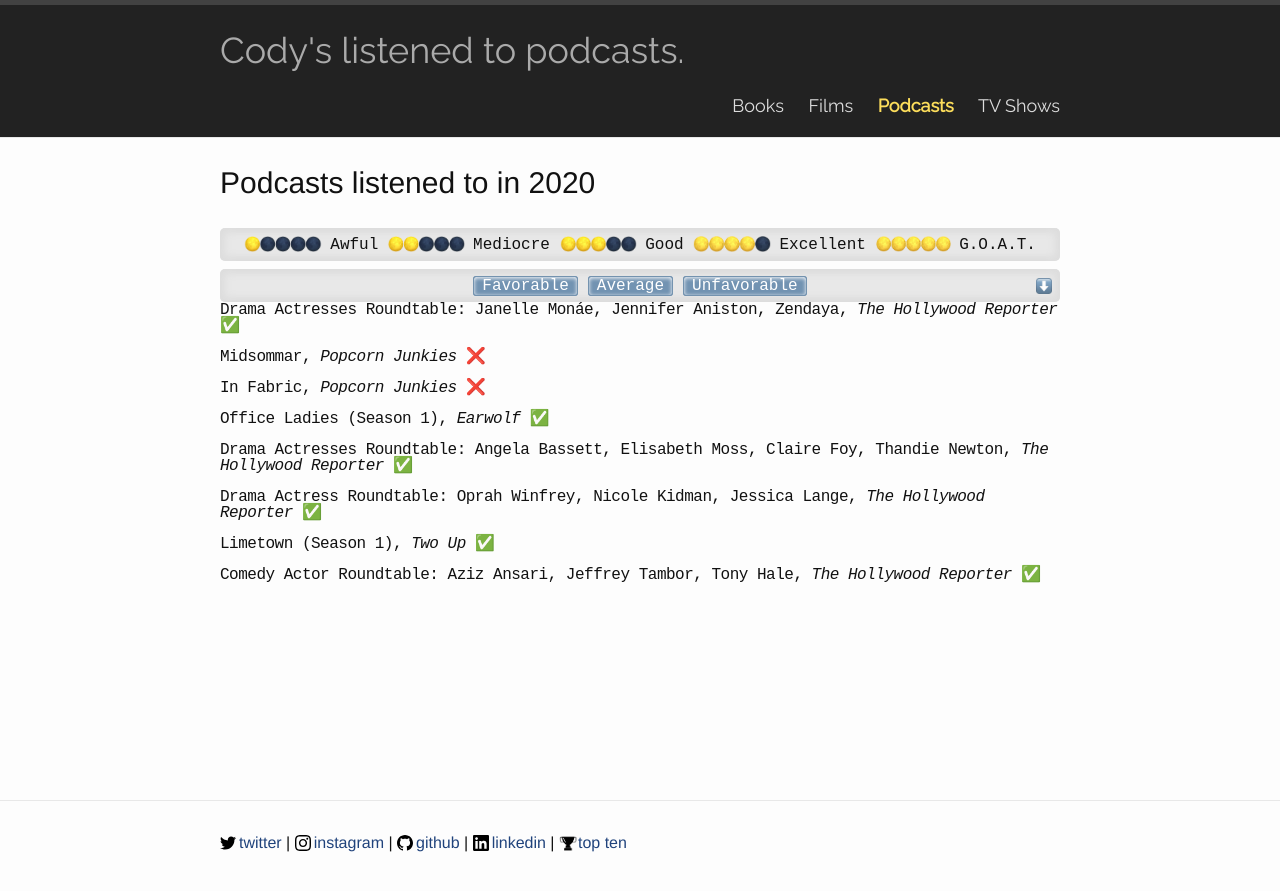
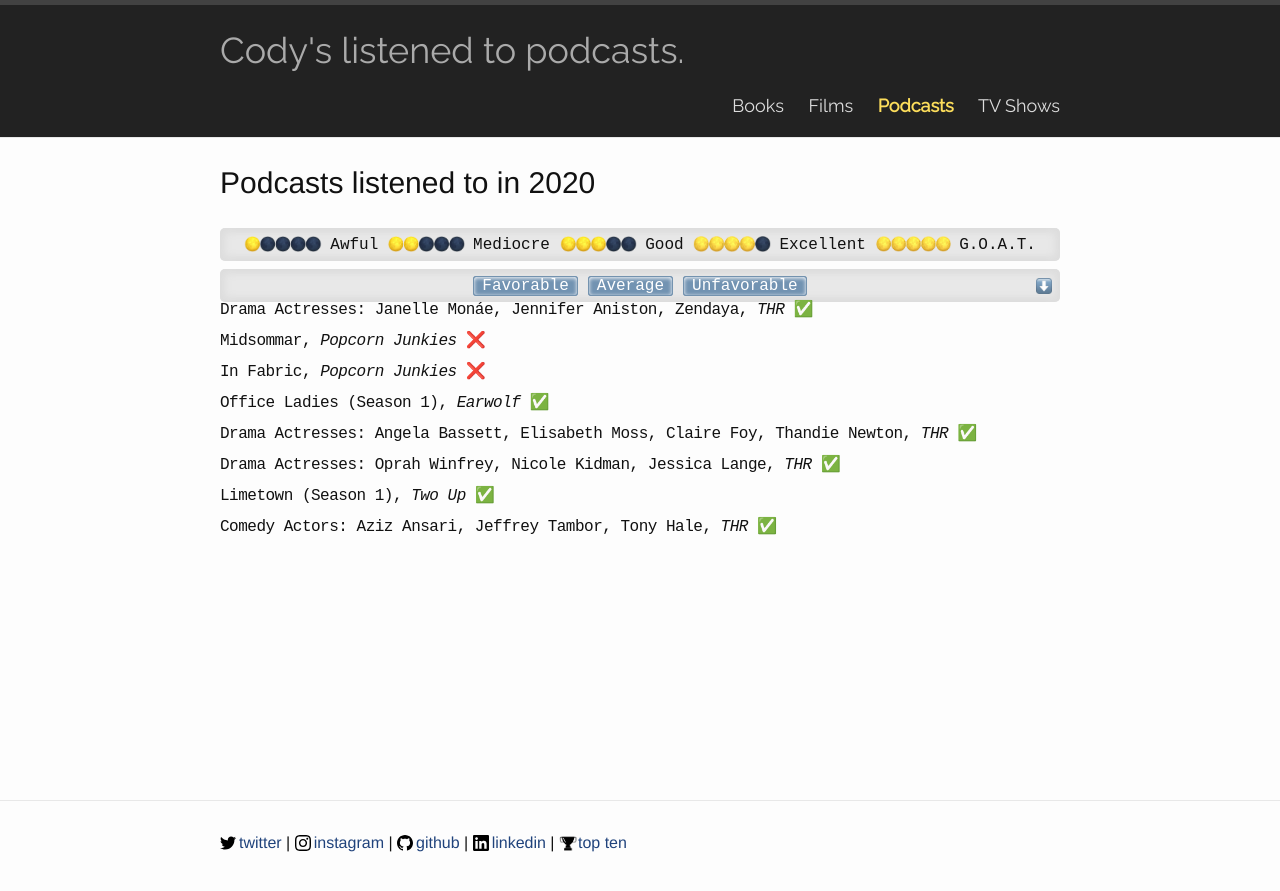
Before and after one commit to codydalerodgers/personal-blog, a Jekyll site: the page built from _podcasts/2020.md, in a window 1280 px wide. Shown: the top 891 px of the page. Built offline with Jekyll 4.4.1, drawn with Linux system fonts in a browser that asks for light colours.

Commit message:
Update 2020.md

```diff
--- a/_podcasts/2020.md
+++ b/_podcasts/2020.md
@@ -5,7 +5,7 @@
 category: podcasts
 ---
 
-Drama Actresses Roundtable: Janelle Monáe, Jennifer Aniston, Zendaya, _The Hollywood Reporter_ ✅
+Drama Actresses: Janelle Monáe, Jennifer Aniston, Zendaya, _THR_ ✅
 
 Midsommar, _Popcorn Junkies_ ❌
 
@@ -13,10 +13,10 @@
 
 Office Ladies (Season 1), _Earwolf_ ✅
 
-Drama Actresses Roundtable: Angela Bassett, Elisabeth Moss, Claire Foy, Thandie Newton, _The Hollywood Reporter_ ✅
+Drama Actresses: Angela Bassett, Elisabeth Moss, Claire Foy, Thandie Newton, _THR_ ✅
 
-Drama Actress Roundtable: Oprah Winfrey, Nicole Kidman, Jessica Lange, _The Hollywood Reporter_ ✅
+Drama Actresses: Oprah Winfrey, Nicole Kidman, Jessica Lange, _THR_ ✅
 
 Limetown (Season 1), _Two Up_ ✅
 
-Comedy Actor Roundtable: Aziz Ansari, Jeffrey Tambor, Tony Hale, _The Hollywood Reporter_ ✅
+Comedy Actors: Aziz Ansari, Jeffrey Tambor, Tony Hale, _THR_ ✅
```
